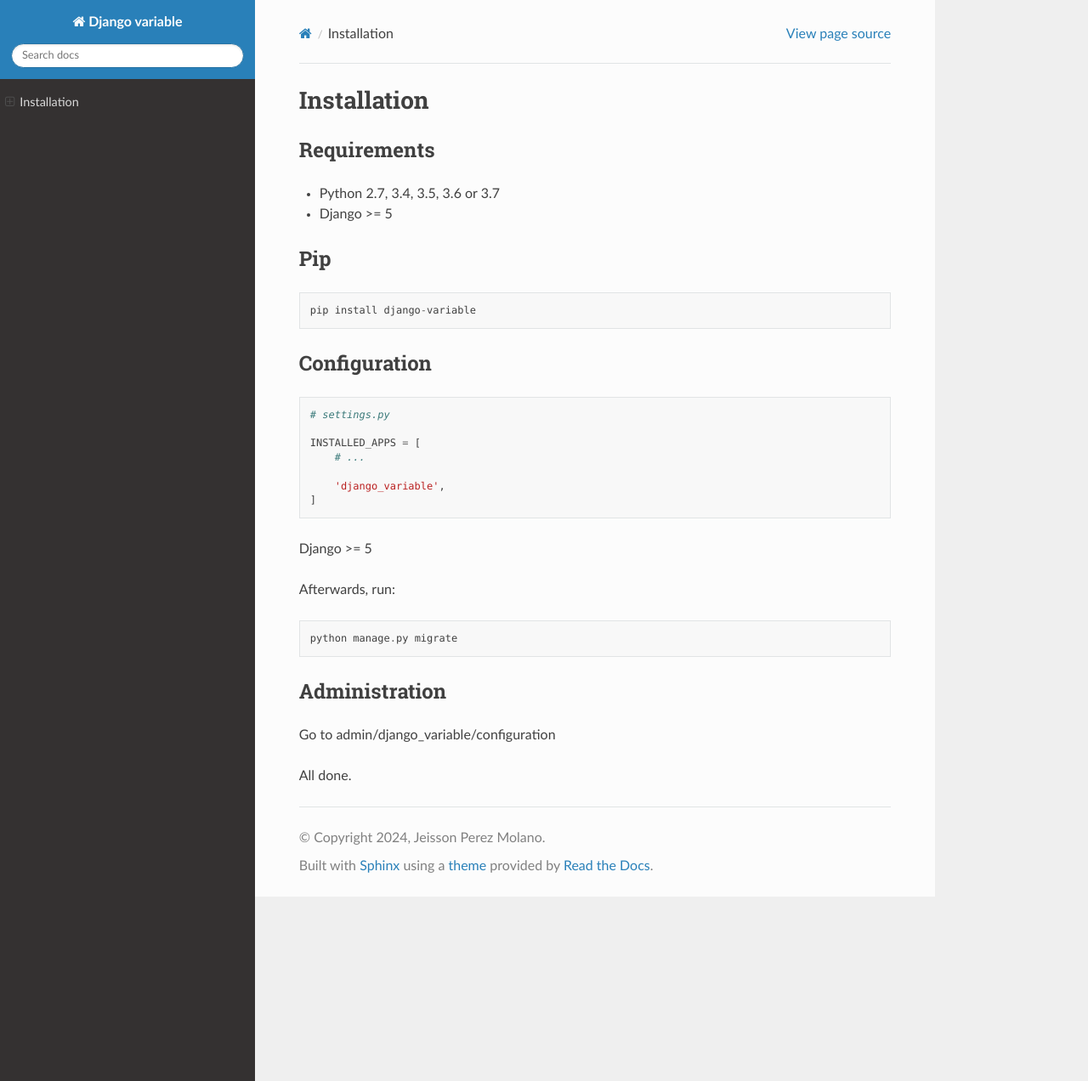
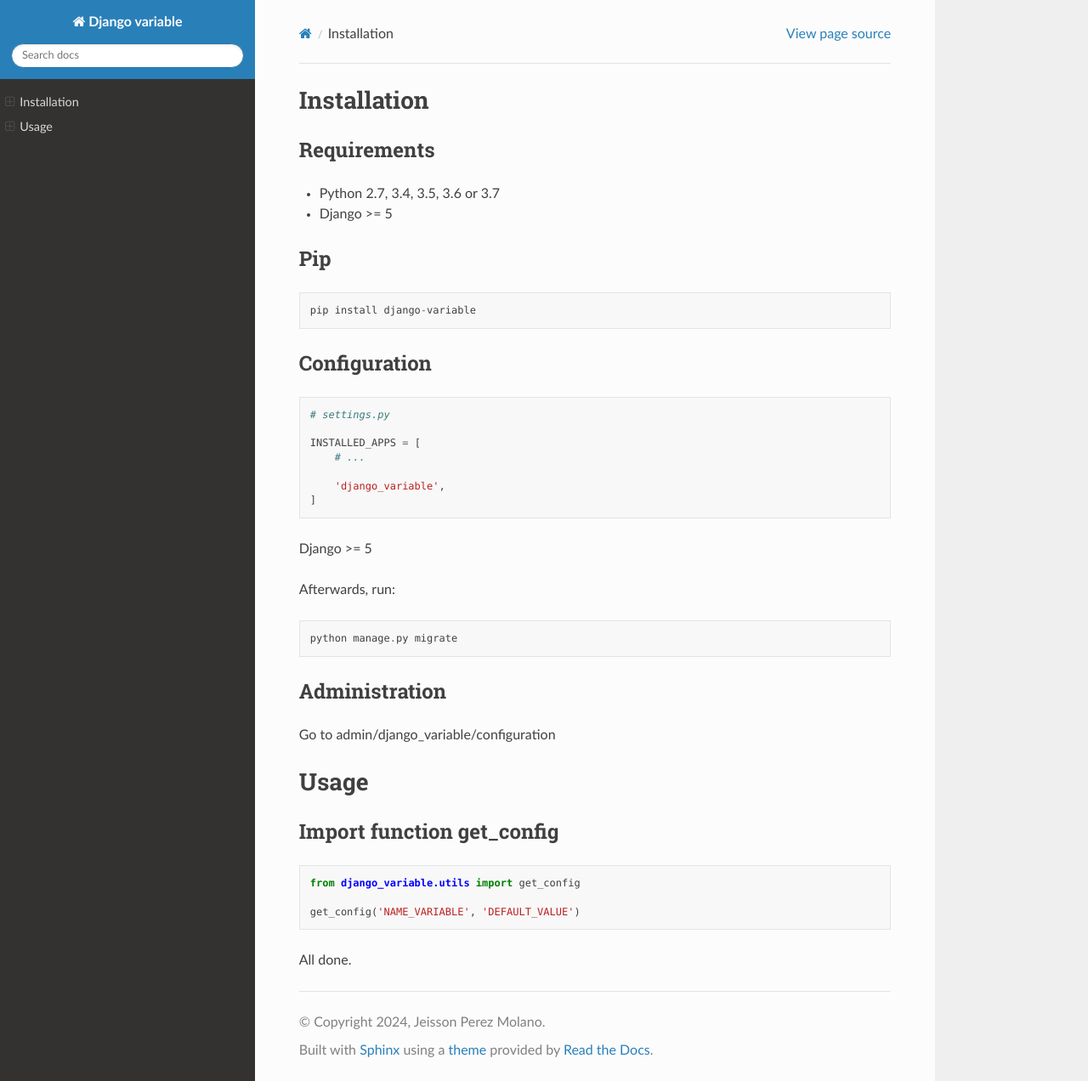
Before and after one commit to jeissonp/django-variable, a Sphinx documentation site: the page built from docs/source/index.rst, in a window 1280 px wide and 1272 px high. Shown: the whole window at 85% size. Built offline with Sphinx 7.4.7 and the Read the Docs theme 3.1.0, drawn with Linux system fonts in a browser that asks for light colours.

Commit message:
Doc updates

```diff
--- a/docs/source/index.rst
+++ b/docs/source/index.rst
@@ -41,4 +41,15 @@
 Go to admin/django_variable/configuration
 
 
+Usage
+=====
+
+Import function get_config
+------------------------
+::
+
+    from django_variable.utils import get_config
+
+    get_config('NAME_VARIABLE', 'DEFAULT_VALUE')
+
 All done.
```
Also changed, not shown: README.rst (+7 -0 lines).
